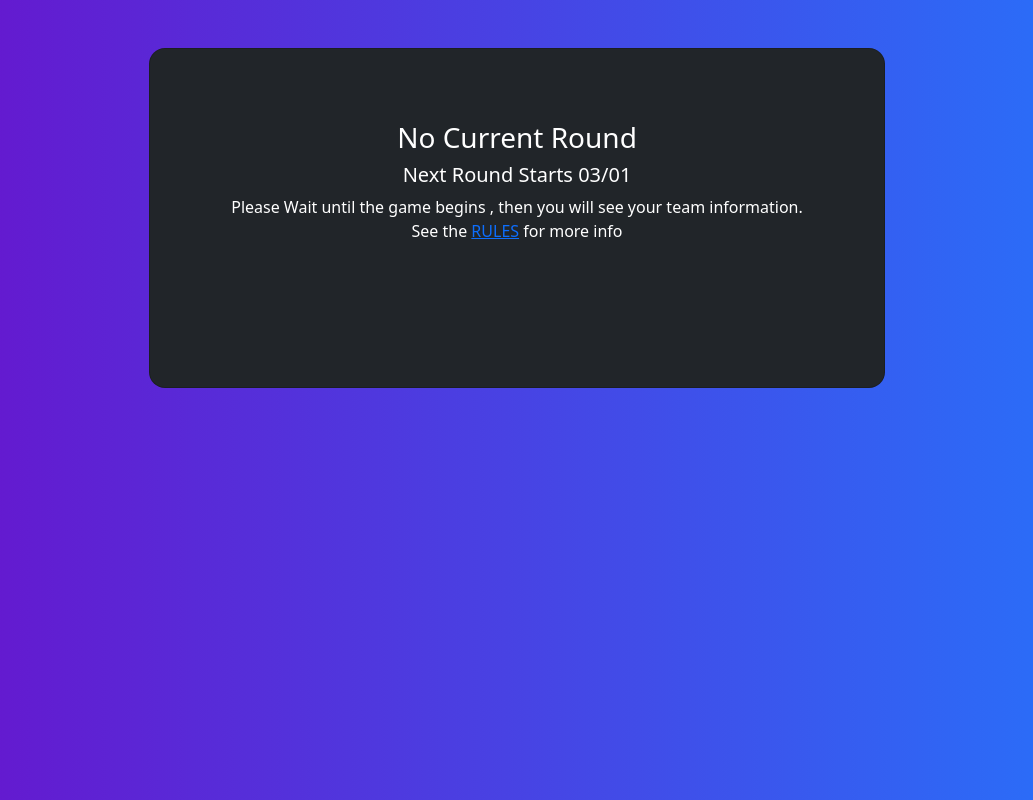
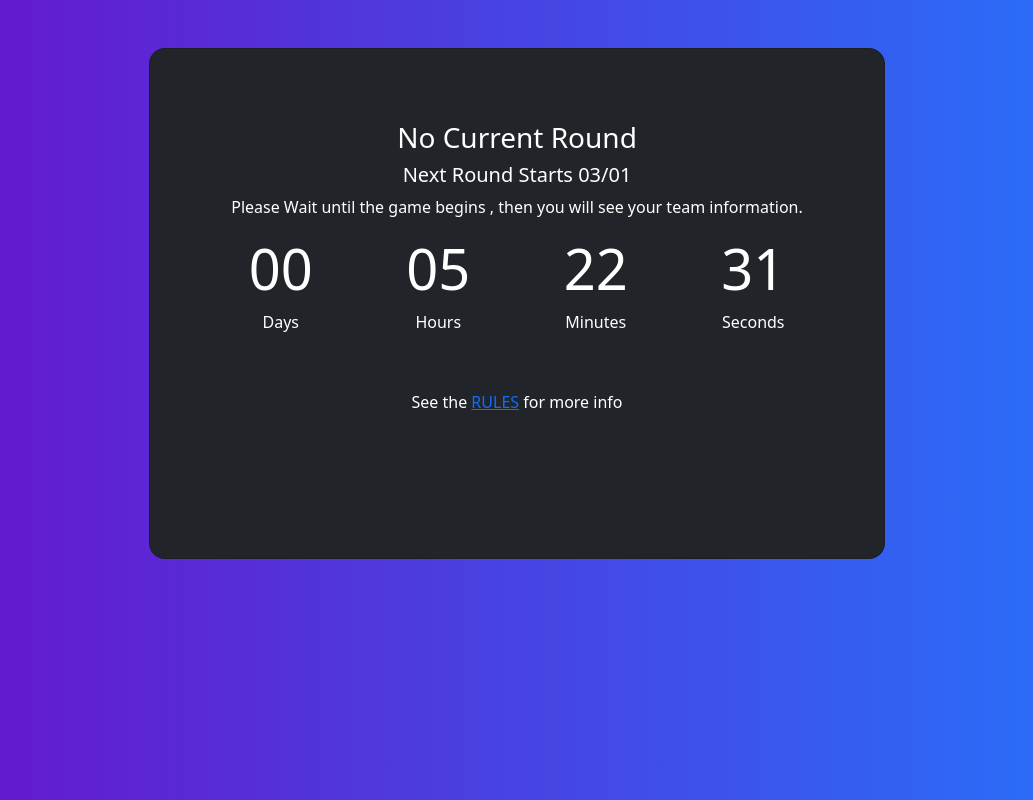
Before and after one commit to MaxMessWithTech/SeniorAssassinApp, a Django app: template assignments/templates/assignments/roundDNE.html in a window 1280 px wide. Shown: the whole page, without its empty margins (123-1156 px from the left). Run offline with Django 5.2, Linux system fonts and the light colour scheme; the template is opened without the code that fills it: values that come from a table or form of the project are taken from there, others are empty; data comes from the database, SQL or seed files in the repository; both versions use the stored data as it was after the commit; some libraries are stand-ins or nearby versions.

Commit message:
fixed thingy

```diff
--- a/assignments/models.py
+++ b/assignments/models.py
@@ -52,6 +52,14 @@ class Team(models.Model):
 
     def get_participants(self):
         return self.participants.all()
+
+    def get_participants_first_name(self):
+        filtered_p = list()
+        for p in self.participants.all():
+            if p.round_eliminated is False and p.eliminated_permanently is False:
+                filtered_p.append(p.name.split(" ")[0])
+
+        return ", ".join(filtered_p)
 
 
     def __str__(self):
--- a/assignments/templates/assignments/roundDNE.html
+++ b/assignments/templates/assignments/roundDNE.html
@@ -6,6 +6,11 @@
 		{% load bootstrap5 %}
 		{% bootstrap_css %}
 		{% bootstrap_javascript %}
+		{% load static %}
+
+        <meta charset="UTF-8">
+        <meta name="viewport" content="width=device-width, initial-scale=1.0">
+        <link rel="icon" href="{% static 'images/favicon.png' %}" type="image/x-icon">
 
 		<style>
 			.gradient-custom {
@@ -43,6 +48,27 @@
 									<h5>Next Round Starts {{nextRound.get_start_date_str}}</h5>
 									<span>Please Wait until the game begins , then you will see your team information.</span>
 									<br/>
+									<div class="card-body">
+										<div class="row text-center">
+												<div class="col-3">
+														<h3 id="days" class="display-4">00</h3>
+														<p>Days</p>
+												</div>
+												<div class="col-3">
+														<h3 id="hours" class="display-4">00</h3>
+														<p>Hours</p>
+												</div>
+												<div class="col-3">
+														<h3 id="minutes" class="display-4">00</h3>
+														<p>Minutes</p>
+												</div>
+												<div class="col-3">
+														<h3 id="seconds" class="display-4">00</h3>
+														<p>Seconds</p>
+												</div>
+										</div>
+									</div>
+									<br/>
 									<span>See the <a target="_blank" href="https://docs.google.com/document/d/1qEHMJE0k_nPxqG3r9DeC21Z7fMQ8gj2TGtrpO3vqQAM/edit?tab=t.0">RULES</a> for more info</span>
 
 							</div>
@@ -51,6 +77,40 @@
 				</div>
 			</div>
 		</section>
+	</body>
 
-        </body>
+	<script>
+		// Set the date we're counting down to (1 month from now)
+		const countDownDate = new Date("{{nextRound.start_date.isoformat}}").getTime();
+
+		// Update the countdown every 1 second
+		const x = setInterval(function() {
+			// Get today's date and time
+			const now = new Date().getTime();
+
+			// Find the distance between now and the countdown date
+			const distance = countDownDate - now;
+
+			// Time calculations for days, hours, minutes and seconds
+			const days = Math.floor(distance / (1000 * 60 * 60 * 24));
+			const hours = Math.floor((distance % (1000 * 60 * 60 * 24)) / (1000 * 60 * 60));
+			const minutes = Math.floor((distance % (1000 * 60 * 60)) / (1000 * 60));
+			const seconds = Math.floor((distance % (1000 * 60)) / 1000);
+
+			// Display the result
+			document.getElementById("days").innerHTML = days.toString().padStart(2, '0');
+			document.getElementById("hours").innerHTML = hours.toString().padStart(2, '0');
+			document.getElementById("minutes").innerHTML = minutes.toString().padStart(2, '0');
+			document.getElementById("seconds").innerHTML = seconds.toString().padStart(2, '0');
+
+			// If the countdown is finished, write some text
+			if (distance < 0) {
+				clearInterval(x);
+				document.getElementById("days").innerHTML = "00";
+				document.getElementById("hours").innerHTML = "00";
+				document.getElementById("minutes").innerHTML = "00";
+				document.getElementById("seconds").innerHTML = "00";
+			}
+		}, 1000);
+		</script>
 </html>
```
Also changed, not shown: assignments/templates/assignments/adminControl.html (+8 -2 lines), db.sqlite3. Lines whose indentation alone changed are shown as unchanged.
